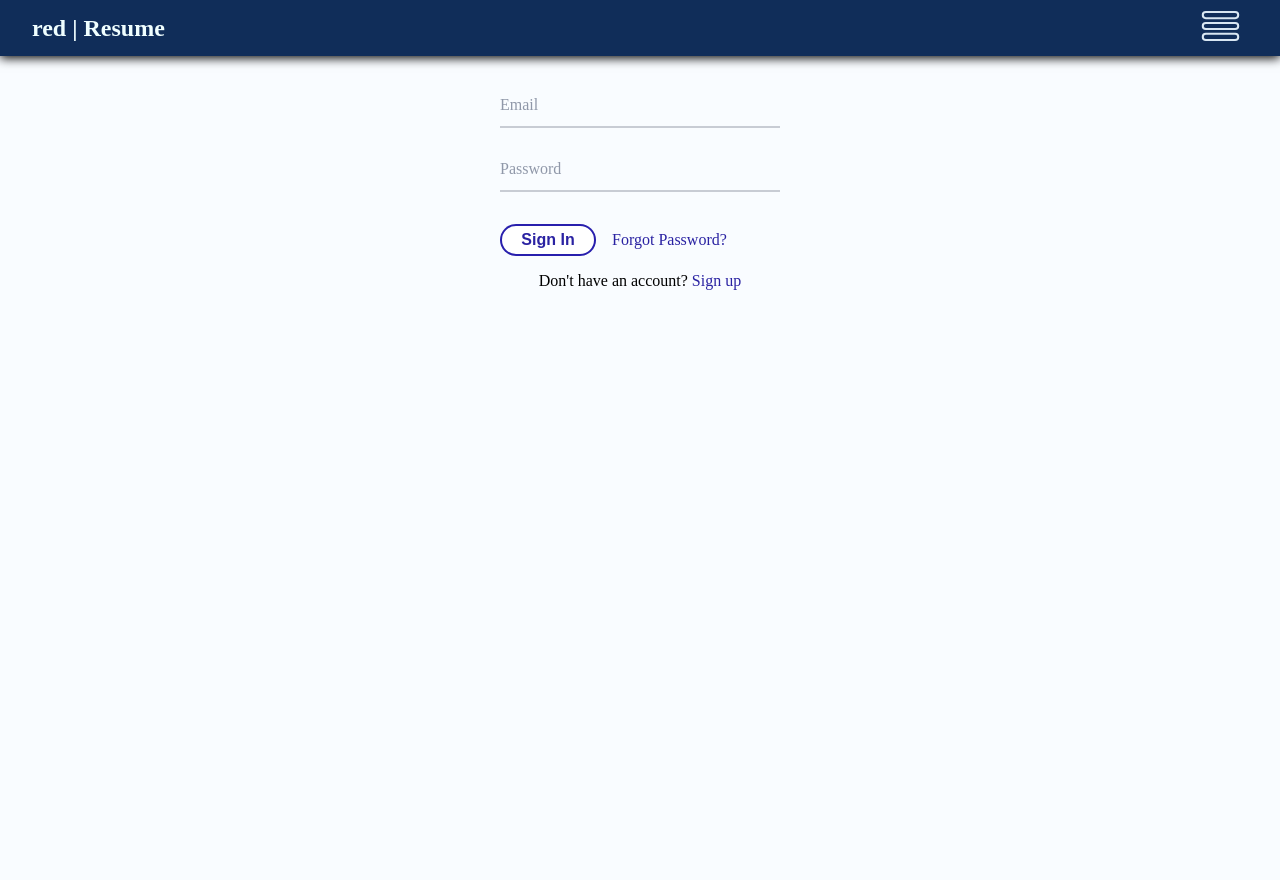
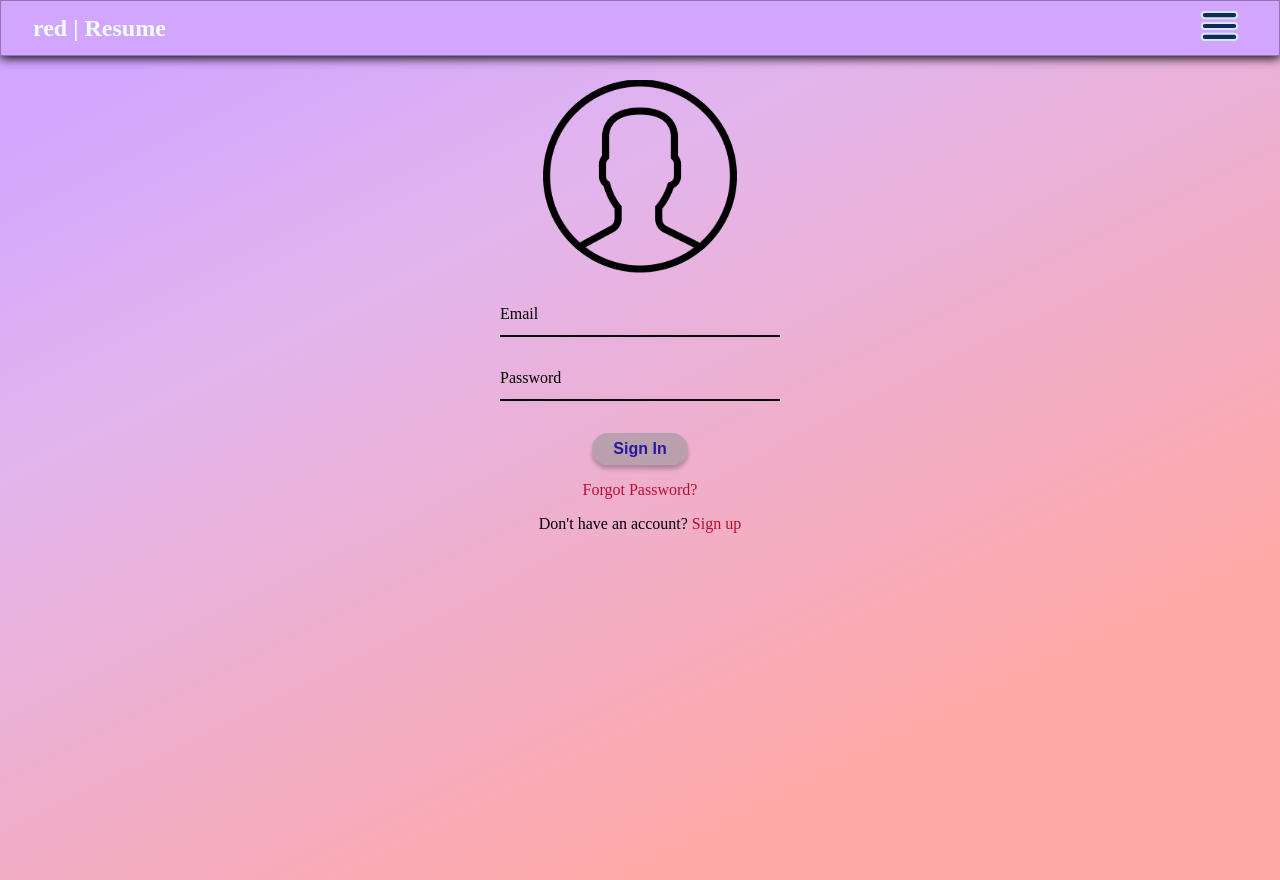
Before and after one commit to RiadSaidur/redResume-MEVN, a Vue app in the folder client/: page /signin in a window 1280 px wide. Before the commit the page ends 800 px from the top, so only its background shows below. Built offline with nearby package versions, Linux system fonts and the light colour scheme.

Commit message:
updated: BACKGROUND STYLE

```diff
--- a/client/src/App.vue
+++ b/client/src/App.vue
@@ -22,7 +22,9 @@ export default {
   box-sizing: border-box;
 }
 body{
-  background-color: rgba(240, 248, 255, 0.384);
+  /* background-color: rgba(240, 248, 255, 0.384); */
+  background: linear-gradient(153.52deg, #D2A6FF 8.55%, rgba(219, 184, 255, 0.796875) 31.42%, rgba(255, 255, 255, 0) 79.4%), #FFA8A6;
+  min-height: 100vh;
 }
 button{
   cursor: pointer;
--- a/client/src/components/Header.vue
+++ b/client/src/components/Header.vue
@@ -60,11 +60,11 @@ export default {
     top:0;
     width:100%;
     z-index: 2;
+    background-color: #D2A6FF;
   }
   .container{
     padding: 0rem 2rem 2rem 2rem;
     width: 100vw;
-    background-color: #102D59;
     box-shadow: #000 0px 2px 10px;
     z-index: 1;
   }
@@ -84,8 +84,7 @@ export default {
     height: 3.5rem;
     box-shadow: #000 0px 2px 10px;
     padding: 0rem 2rem;
-    /* background-color: azure; */
-    background-color: #102D59;
+    border: 0.5px solid rgba(0, 0, 0, 0.31);
     color: azure;
   }
   button{
--- a/client/src/components/LoginForm.vue
+++ b/client/src/components/LoginForm.vue
@@ -1,5 +1,6 @@
 <template>
   <div class="container">
+    <img src="../assets/user.svg" alt="">
     <form @submit.prevent>
       <label for="email" class="inp">
         <input type="email" id="email" placeholder=" " v-model="user.email">
@@ -13,9 +14,9 @@
       </label>
       <div class="btns">
         <button @click="signin">Sign In</button>
-        <router-link to='/'>Forgot Password?</router-link>
       </div>
     </form>
+    <router-link to='/'>Forgot Password?</router-link>
     <p>Don't have an account? <router-link to='/signup'>Sign up</router-link> </p>
   </div>
 </template>
@@ -62,6 +63,10 @@ export default {
   form{
     display: flex;
     flex-direction: column;
+    margin-top: 1rem;
+  }
+  img{
+    pointer-events: none;
   }
   .inp {
     position: relative;
@@ -73,7 +78,7 @@ export default {
     top: 16px;
     left: 0;
     font-size: 16px;
-    color: #9098a9;
+    color: black;
     font-weight: 500;
     transform-origin: 0 0;
     transition: all 0.2s ease;
@@ -84,7 +89,7 @@ export default {
     left: 0;
     height: 2px;
     width: 100%;
-    background: #07f;
+    background: black;
     transform: scaleX(0);
     transform-origin: 0 0;
     transition: all 0.15s ease;
@@ -98,7 +103,7 @@ export default {
     height: 48px;
     font-size: 16px;
     font-weight: 500;
-    border-bottom: 2px solid #c8ccd4;
+    border-bottom: 2px solid #000000;
     background: none;
     border-radius: 0;
     color: #223254;
@@ -120,12 +125,11 @@ export default {
     transform: scaleX(1);
   }
   button{
-    background: white;
-    border: 2px solid rgba(19, 9, 165, 0.911);
+    background: rgba(148, 148, 148, 0.57);
+    box-shadow: 0px 4px 4px rgba(0, 0, 0, 0.25);
     border-radius: 1000px;
     width: 6rem;
     height: 2rem;
-    margin-top: 1rem;
     font-size: 16px;
     color: rgba(21, 12, 153, 0.911);
     font-weight: 600;
@@ -134,9 +138,13 @@ export default {
     margin-top: 1rem;
   }
   a{
-    color: rgba(21, 12, 153, 0.911);
+    color: rgb(184, 15, 49);
   }
-  .btns > a{
-    margin-left: 1rem;
+  .btns{
+    margin: 1rem 0;
+    width: 100%;
+    display: flex;
+    justify-content: center;
+    align-items: center;
   }
 </style>
--- a/client/src/components/RegisterFrom.vue
+++ b/client/src/components/RegisterFrom.vue
@@ -21,7 +21,9 @@
         <span class="label">Repeat Password</span>
         <span class="border"></span>
       </label>
-      <button @click="register">Register</button>
+      <div class="btns">
+        <button @click="register">Register</button>
+      </div>
     </form>
     <p>Already have an account? <router-link to='/signin'>Sign In</router-link> </p>
   </div>
@@ -82,7 +84,7 @@ export default {
     top: 16px;
     left: 0;
     font-size: 16px;
-    color: #9098a9;
+    color: black;
     font-weight: 500;
     transform-origin: 0 0;
     transition: all 0.2s ease;
@@ -93,7 +95,7 @@ export default {
     left: 0;
     height: 2px;
     width: 100%;
-    background: #07f;
+    background: black;
     transform: scaleX(0);
     transform-origin: 0 0;
     transition: all 0.15s ease;
@@ -107,7 +109,7 @@ export default {
     height: 48px;
     font-size: 16px;
     font-weight: 500;
-    border-bottom: 2px solid #c8ccd4;
+    border-bottom: 2px solid #000000;
     background: none;
     border-radius: 0;
     color: #223254;
@@ -143,6 +145,13 @@ export default {
     margin-top: 1rem;
   }
   a{
-    color: rgba(21, 12, 153, 0.911);
+    color: rgb(184, 15, 49);
+  }
+  .btns{
+    margin: 1rem 0;
+    width: 100%;
+    display: flex;
+    justify-content: center;
+    align-items: center;
   }
 </style>
--- a/client/src/views/Resume.vue
+++ b/client/src/views/Resume.vue
@@ -80,50 +80,17 @@ export default {
       'toggleAuth'
     ]),
     printResume(){
-      // const doc = document.body.innerHTML;
-      // const resume = document.querySelector('.resume').innerHTML;
-      // document.body.innerHTML = resume;
-      // window.print();
-      // document.body.innerHTML = doc;
-
-      // const resume = document.querySelector('.resume');
-      // const newWindow = window.open();
-      // newWindow.document.write(resume.innerHTML);
-      // newWindow.document.close();
-      // newWindow.focus();
-      // newWindow.print();
-      // newWindow.close();
-
-      // const resume = document.querySelector('.resume').innerHTML;
-
-      // document.body.innerHTML = resume;
-      // window.print();
-
-      // document = doc;
-
-      // document.querySelector('.appbar').style.display = 'none';
-      // const ctas = document.querySelectorAll('.cta');
-      // ctas.forEach(cta => {
-      //   cta.style.display = 'none';
-      // });
-      // document.querySelector('.container').style.marginTop = 0;
-      // document.querySelector('.resume').style.border = 'none';
-
       window.print();
-
-      // document.querySelector('.appbar').style.display = 'block';
-      // ctas.forEach(cta => {
-      //   cta.style.display = 'grid';
-      // });
-      // document.querySelector('.container').style.marginTop = '5rem';
-      // document.querySelector('.resume').style.border = '1px solid black';
     },
     async refresh(){
       try {
         const resume = await loadResume();
         console.log(resume);
-
-        if(resume){
+        if(resume.error){
+          this.$router.push({name: 'home'});
+          this.toggleAuth(false);
+        }
+        else if(resume){
           this.toggleAuth(true);
 
           this.personal = resume.personal;
@@ -131,10 +98,6 @@ export default {
           this.languages = resume.languages;
           this.skills = resume.skills;
           this.info = resume.info;
-        }
-        else{
-          this.$router.push({name: 'signin'});
-          this.toggleAuth(false);
         }
       } catch (error) {
         console.log(error);
@@ -188,6 +151,7 @@ export default {
   width: 8.27in;
   padding: 2rem 1rem;
   border: 1px solid black;
+  background-color: aliceblue;
 }
 .subheader{
   display: flex;
```
Also changed, not shown: client/src/assets/user.svg (added).
